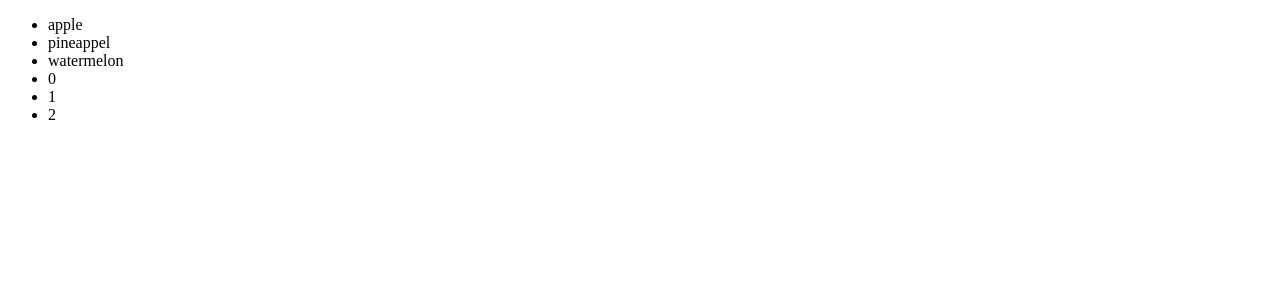
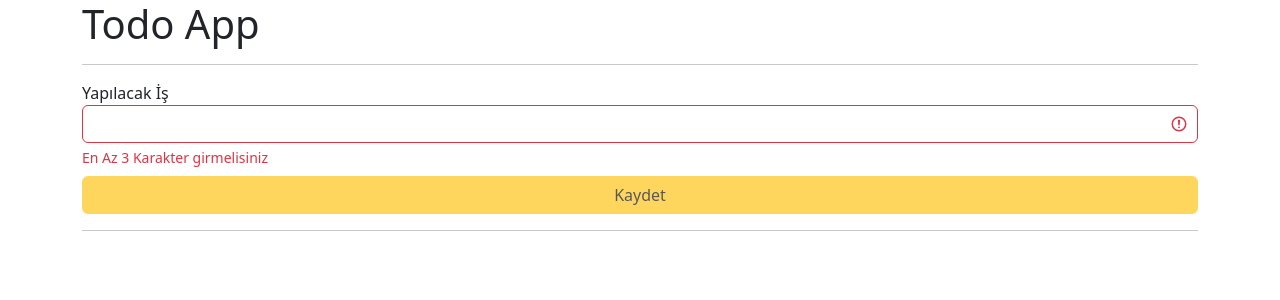
Before and after one commit to EryBkr/Angular, an Angular app: page / in a window 1280 px wide. Shown: the top 300 px of the page. Built offline with nearby package versions, Linux system fonts and the light colour scheme.

Commit message:
Todo App

```diff
--- a/angular.json
+++ b/angular.json
@@ -30,9 +30,13 @@
               "src/assets"
             ],
             "styles": [
-              "src/styles.scss"
+              "src/styles.scss",
+              "node_modules/bootstrap/dist/css/bootstrap.min.css"
             ],
-            "scripts": []
+            "scripts": [
+              "node_modules/jquery/dist/jquery.min.js",
+              "node_modules/bootstrap/dist/js/bootstrap.min.js"
+            ]
           },
           "configurations": {
             "production": {
--- a/package.json
+++ b/package.json
@@ -18,6 +18,8 @@
     "@angular/platform-browser": "^15.2.0",
     "@angular/platform-browser-dynamic": "^15.2.0",
     "@angular/router": "^15.2.0",
+    "bootstrap": "^5.2.3",
+    "jquery": "^3.6.4",
     "rxjs": "~7.8.0",
     "tslib": "^2.3.0",
     "zone.js": "~0.12.0"
--- a/src/app/app.component.html
+++ b/src/app/app.component.html
@@ -1,8 +1,57 @@
-<ul>
-  <!-- * işareti bu arkadaşın bir direktif olduğunu belirtiyor -->
-  <!-- ngFor ile array içerisinde bulunan meyvenin ismini yazdırdık -->
-  <li *ngFor="let meyve of meyveler">{{meyve}}</li>
+<div class="container">
+  <h1>Todo App</h1>
+  <hr>
 
-  <!-- array'in index değeri lazım olursa da bu şekilde -->
-  <li *ngFor="let meyve of meyveler let index=index">{{index}}</li>
-</ul>
+  <!-- Add -->
+  <!-- UpdateForm true değilse ekleme formu görüntülenecek -->
+  <!-- Gerekli şart sağlanmaz ise Güncelleme formuna bağlı ng-template görüntülenecek -->
+  <div *ngIf="!isActiveUpdateForm; else activeUpdateForm">
+    <div class="form-group">
+      <label for="work">Yapılacak İş</label>
+      <!-- Two Way Binding ile ts dosyamız da ki work değişkenine bağladık -->
+      <!-- class attribute binding ile validasyon durumumuza göre class ataması gerçekleştiriyoruz,basit bir mantık zaten -->
+      <!-- <input type="text" [class]="changeInputClassForValidation()" id="work" name="work" [(ngModel)]="work"> -->
+      <!-- ngClass ise bizim class'ımıza ek yapıyor yanı nihai olarak class="form-control is-valid" gibi bir değere sahip oluyor -->
+      <input type="text" class="form-control" [ngClass]="changeInputClassForValidation()" id="work" name="work" [(ngModel)]="work">
+      <!-- yukarıda ki arkadaş invalid class'a sahipse bu yazı otomatik olarak çıkacaktır,bootstrap scriptinin kontrol ettiği bir durum -->
+      <div class="invalid-feedback">En Az 3 Karakter girmelisiniz</div>
+    </div>
+    <div class="form-group mt-2">
+      <!-- button'a basıldığında save metodu çalışacak -->
+      <!-- Disabled  attribute binding ile input ta bulunan datanın karakteri 3 ten küçük ise Kaydet butonunu disabled yapıyorum -->
+      <button [disabled]="work.length<3" class="btn btn-warning w-100" (click)="save()">Kaydet</button>
+    </div>
+  </div>
+
+  <!-- Update -->
+  <!-- UpdateForm false değilse güncelleme formu görüntülenecek -->
+  <!-- Yukarıda kullandığımız ngIf ile birlikte eğer gerekli şart sağlanmazsa Güncelleme formu görüntülenecek -->
+  <ng-template #activeUpdateForm>
+    <div class="form-group">
+      <!-- Güncellenecek data yı label da gösteriyorum -->
+      <label for="work">{{updatedWork}}</label>
+      <!-- Two Way Binding ile ts dosyamız da ki updatedWork değişkenine bağladık -->
+      <input type="text" class="form-control" id="updatedWork" name="updatedWork" [(ngModel)]="updatedWork">
+    </div>
+    <div class="form-group mt-2">
+      <!-- button'a basıldığında update metodu çalışacak -->
+      <button class="btn btn-success mb-1 w-100" (click)="update()">Güncelle</button>
+      <button class="btn btn-danger w-100" (click)="cancelUpdateAction()">Vazgeç</button>
+    </div>
+  </ng-template>
+
+  <hr>
+  <ul>
+    <!-- works dizisini directive yardımıyla burada dönüyorum -->
+    <li class="p-1" *ngFor="let work of works let index=index">
+      {{work}}
+
+      <!-- Güncelleme formu aktif değilse bu buttonlar gözüksün -->
+      <div *ngIf="!isActiveUpdateForm">
+        <button class="btn btn-info btn-sm m-1" (click)="viewUpdateForm(work,index)">Güncelle</button>
+        <button class="btn btn-danger btn-sm m-1" (click)="remove(index)">Sil</button>
+      </div>
+
+    </li>
+  </ul>
+</div>
--- a/src/app/app.component.ts
+++ b/src/app/app.component.ts
@@ -6,5 +6,63 @@ import { Component } from '@angular/core';
   styleUrls: ['./app.component.scss'],
 })
 export class AppComponent {
-  meyveler: string[] = ["apple","pineappel","watermelon"];
+  //inputtan gelen değeri handle edecek
+  work: string = '';
+
+  //will update work
+  updatedWork: string = '';
+
+  //Güncelle Formu mu açılacak yoksa ekleme formu mu
+  isActiveUpdateForm: boolean = false;
+
+  //Güncellenecek datanın index'i
+  updatedIndex: number = NaN;
+
+  //işleri ram de kaydedecek
+  works: string[] = [];
+
+  //button'un tetikleyeceği func
+  save() {
+    this.works.push(this.work);
+    //work değişkenini string empty'e çeviriyorum ki butona basıldıktan sonra input'un içerisi temizlensin
+    this.work = '';
+  }
+
+  //sil butonuna basıldığında index'i alıp array den uçuruyoruz
+  remove(index: number) {
+    //confirm tarayıcı tarafından gelen hazır kutucuk modal'ını çalıştırır
+    let result: boolean = confirm('Kaydı Silmek İstediğinize emin misiniz?');
+
+    //Kişi onaylamışsa siliyoruz
+    if (result) {
+      //index'i gelen kaydı sil
+      this.works.splice(index, 1);
+    }
+  }
+
+  //Burada index değeri ve güncellenmiş işin tanımıyla birlikte array de gerekli yeri değiştiriyorum
+  //Ardından güncelleme işlemini bitiriyorum
+  update() {
+    this.works[this.updatedIndex] = this.updatedWork;
+    this.cancelUpdateAction();
+  }
+
+  //Güncelleme formunun görüntülenmesi için değişkene true set ediyoruz ve güncellenecek datayı handle ediyoruz
+  //index'i de array da ki datayı güncelleyebilmek için aldık
+  viewUpdateForm(willUpdatedwork: string, index: number) {
+    this.updatedIndex = index;
+    this.updatedWork = willUpdatedwork;
+    this.isActiveUpdateForm = true;
+  }
+
+  //Güncelleme işlemi iptal edilsin
+  cancelUpdateAction() {
+    this.isActiveUpdateForm = false;
+  }
+
+  //Input karakterimize göre class ataması yapıyoruz ki daha şekil gözüksün
+  changeInputClassForValidation() {
+    if (this.work.length < 3) return 'is-invalid';
+    return 'is-valid';
+  }
 }
--- a/src/app/app.module.ts
+++ b/src/app/app.module.ts
@@ -3,6 +3,7 @@ import { BrowserModule } from '@angular/platform-browser';
 
 import { AppRoutingModule } from './app-routing.module';
 import { AppComponent } from './app.component';
+import { FormsModule } from '@angular/forms';
 
 @NgModule({
   declarations: [
@@ -10,7 +11,8 @@ import { AppComponent } from './app.component';
   ],
   imports: [
     BrowserModule,
-    AppRoutingModule
+    AppRoutingModule,
+    FormsModule //Form işlemleri için ekledik
   ],
   providers: [],
   bootstrap: [AppComponent]
```
Also changed, not shown: 1 other file (tests, documents, lock files or other folders).
